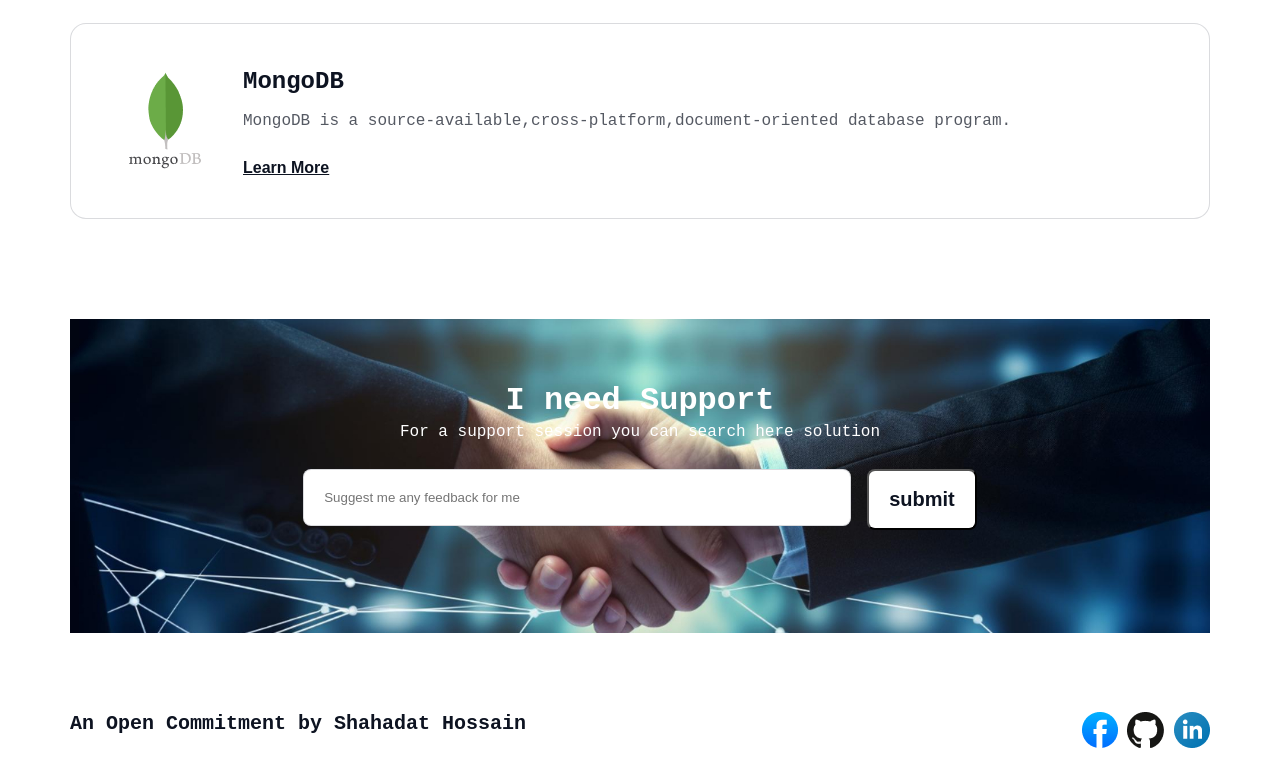
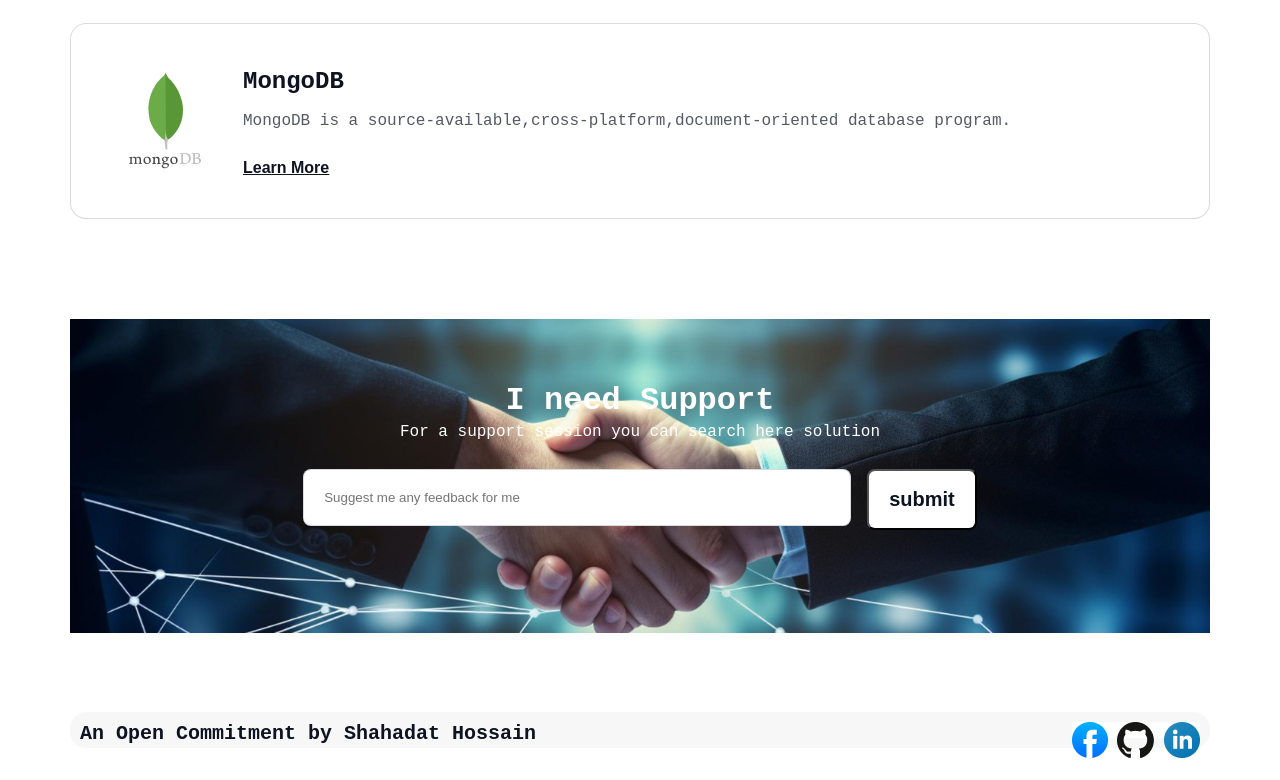
Before and after one commit to Shahadat-Hossen-008/Assignment-01, a plain HTML site: page index.html in a window 1280 px wide. Shown: the part 4154-4934 px from the top of the page. Drawn offline with Linux system fonts and the light colour scheme; a web font is replaced by a local one.

Commit message:
Add footer background color

```diff
--- a/style.css
+++ b/style.css
@@ -349,6 +349,9 @@ text-align: center
     display: flex;
     justify-content: space-between;
     margin: 0 auto 32px;
+    border-radius: 16px;
+    background: rgba(13, 19, 33, 0.03);
+    padding: 10px;
 }
 .footer-section .footer-section-tittle{
     color: rgb(13, 19, 33);
```
